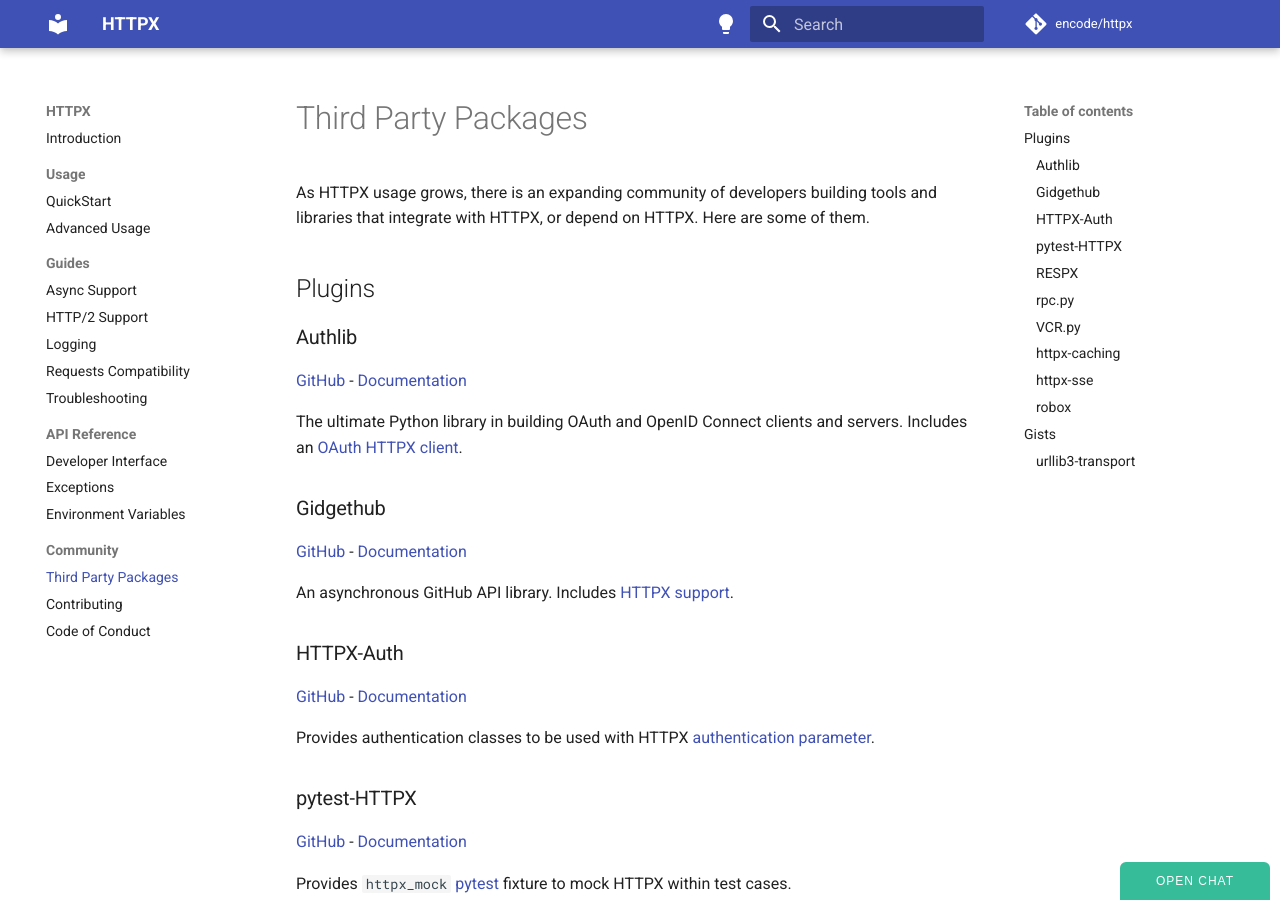
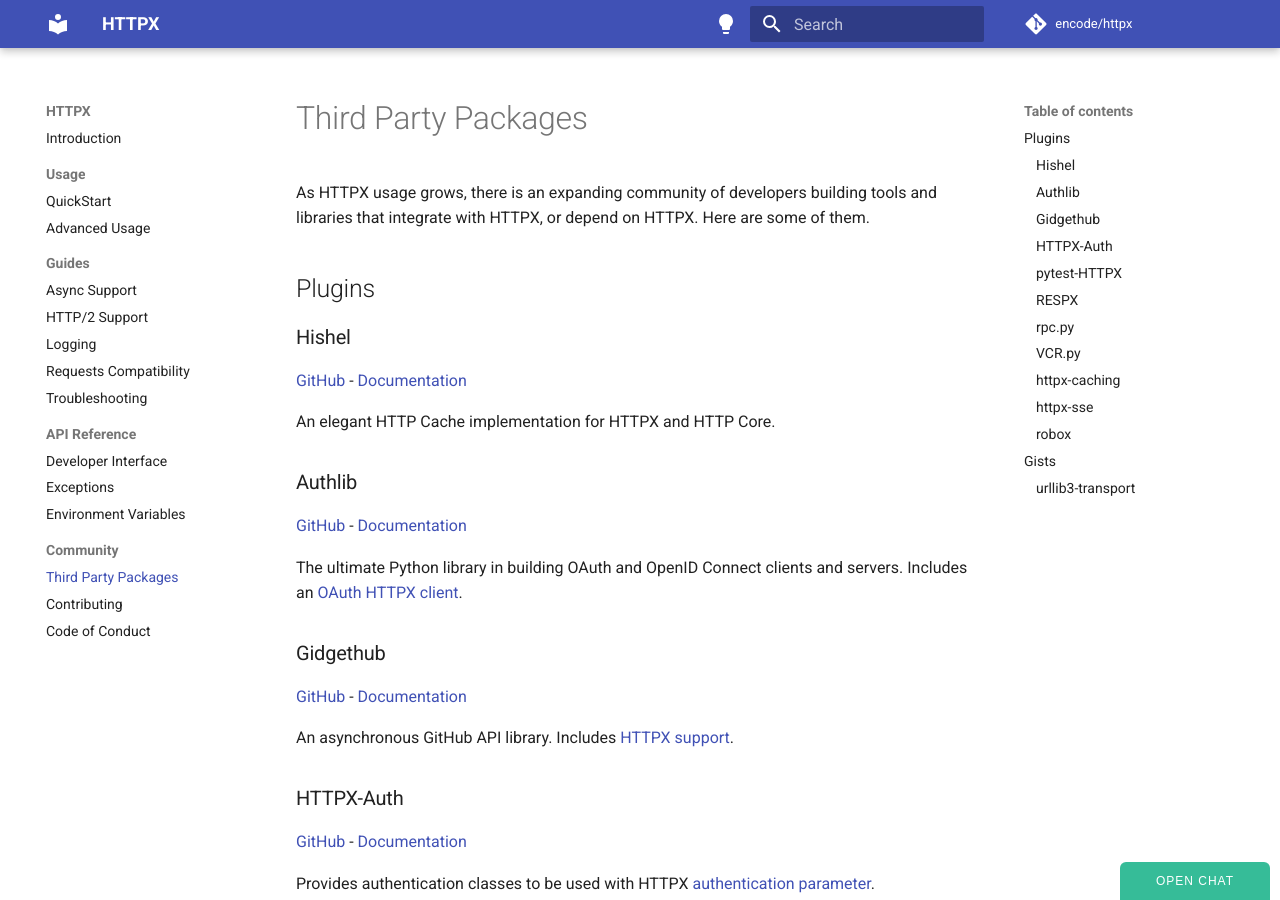
Before and after one commit to CarolinaBentrescas/httpx2, an MkDocs documentation site: the page built from docs/third_party_packages.md, in a window 1280 px wide and 900 px high. Built offline with MkDocs 1.6.1 and Material for MkDocs 9.7.7, drawn with Linux system fonts in a browser that asks for light colours; comment, search, counter and statistics services are not loaded.

Commit message:
Add Hishel into the Third Party Packages (#2799)

```diff
--- a/docs/third_party_packages.md
+++ b/docs/third_party_packages.md
@@ -5,6 +5,12 @@ As HTTPX usage grows, there is an expanding community of developers building too
 ## Plugins
 
 <!-- NOTE: this list is in alphabetical order. -->
+
+### Hishel
+
+[GitHub](https://github.com/karosis88/hishel) - [Documentation](https://karosis88.github.io/hishel/)
+
+An elegant HTTP Cache implementation for HTTPX and HTTP Core.
 
 ### Authlib
 
```
